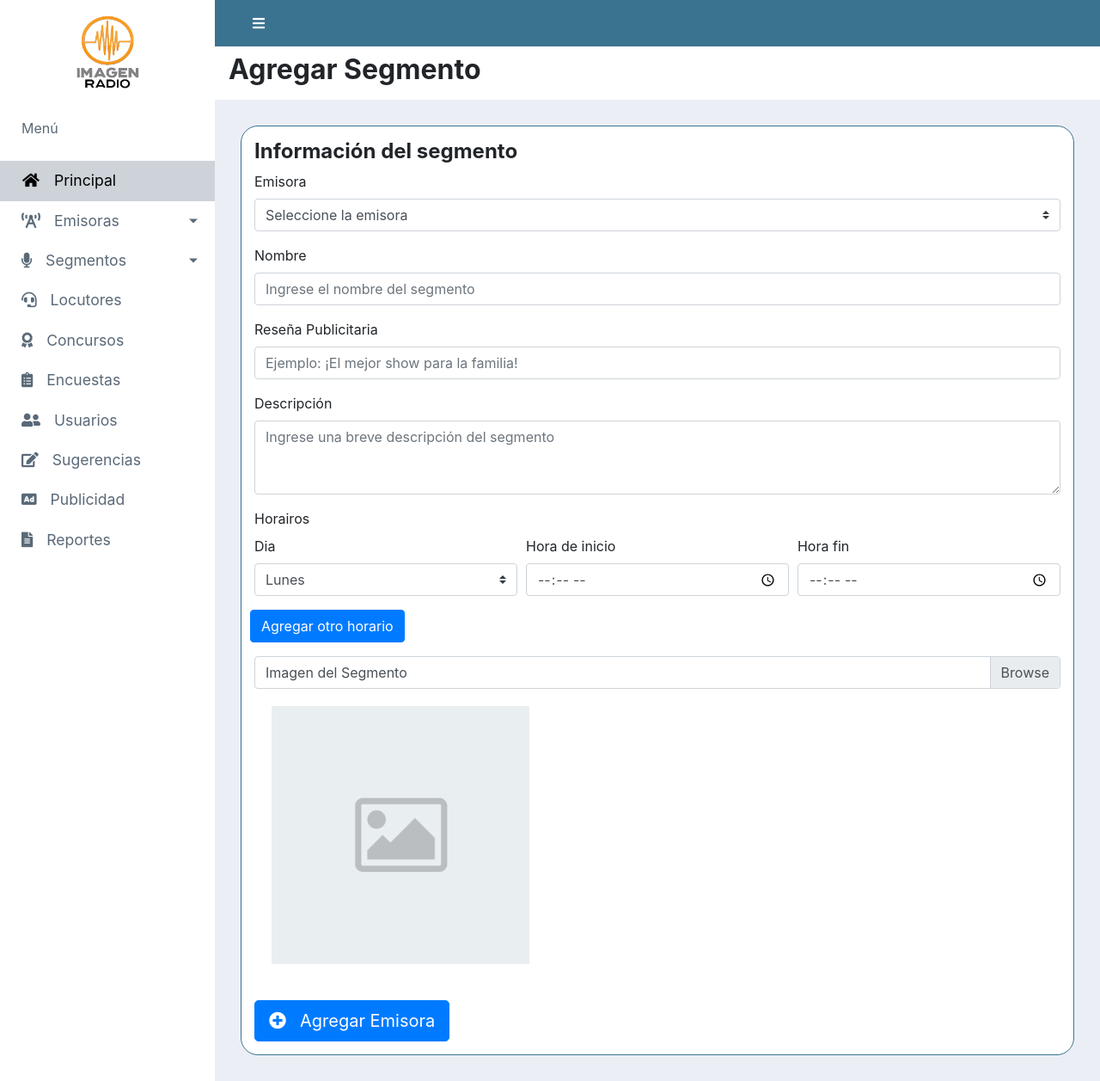
After one commit to Willov1993/AppRadio-Admin, a Django app: page /WebAdmin/segmento/agregar in a window 1280 px wide. The commit adds this page. Shown: the whole page at 86% size. Run offline with Django 3.2, Linux system fonts and the light colour scheme; some libraries are stand-ins or nearby versions.

Commit message:
Vista para agregar segmentos y gitignore [#159610950]

```diff
--- a/AppRadio/WebAdminRadio/static/webAdminRadio/css/base.css
+++ b/AppRadio/WebAdminRadio/static/webAdminRadio/css/base_site.css
@@ -118,9 +118,34 @@ a[data-toggle="collapse"] {
 }
 
 /* Espaciado entre ícono y texto */
-#sidebar i {
+i {
     margin-right: 1rem;
 }
+
+/* Reglas para el contenido de la página */
+.panel {
+    padding: 30px;
+    background-color: #EBEFF5;
+}
+
+.panel-body {
+    padding: 15px;
+    border-color: #3A7390;
+    border-style: solid;
+    border-width: 1px;
+    border-radius: 20px;
+    background-color: white;
+}
+
+/* Reglas para la barra de navegación con títutlo */
+.navbar-title {
+    background-color: white !important;
+}
+
+ul ul a {
+    padding-left: 30px !important;
+}
+
 
 /* Para pantallas pequeñas */
 @media (max-width: 768px) {
@@ -131,8 +156,5 @@ a[data-toggle="collapse"] {
     #sidebar.active {
         margin-left: 0;
     }
+
 }
-
-ul ul a {
-    padding-left: 30px !important;
-}
--- /dev/null
+++ b/AppRadio/WebAdminRadio/static/webAdminRadio/css/segmento.css
@@ -0,0 +1,11 @@
+.img-holder {
+    margin: 20px;
+    height: 300px;
+    width: 300px;
+    overflow: hidden;
+}
+
+#preview {
+    max-width: 100%;
+    max-height: 100%;
+}
--- /dev/null
+++ b/AppRadio/WebAdminRadio/static/webAdminRadio/js/img_preview.js
@@ -0,0 +1,13 @@
+function previewImg(input) {
+    if (input.files && input.files[0]) {
+        var reader = new FileReader();
+        reader.onload = function(data){
+            $('#preview').attr('src', data.target.result);
+        }
+        reader.readAsDataURL(input.files[0]);
+    }
+}
+
+$('#imgSegmento').change(function(){
+    previewImg(this);
+})
--- /dev/null
+++ b/AppRadio/WebAdminRadio/templates/webAdminRadio/agregar_segmento.html
@@ -0,0 +1,64 @@
+{% extends 'webAdminRadio/base_site.html' %}
+{% load static from staticfiles %}
+{% block page_style %}<link rel="stylesheet" type="text/css" href="{% static 'webAdminRadio/css/segmento.css' %}">{% endblock %}
+{% block content %}
+    <h4><b>Información del segmento</b></h4>
+    <form id="addSegmento">
+        <div class="form-group">
+            <label for="emisoraSelect">Emisora</label>
+            <select id="emisoraSelect" class="custom-select form-control">
+                <option selected>Seleccione la emisora</option>
+                <option value="1">Emisora 1</option>
+                <option value="2">Emisora 2</option>
+                <option value="3">Emisora 3</option>
+            </select>
+        </div>
+        <div class="form-group">
+            <label for="nombreInput">Nombre</label>
+            <input id="nombreInput" type="text" class="form-control" placeholder="Ingrese el nombre del segmento">
+        </div>
+        <div class="form-group">
+            <label for="resenaInput">Reseña Publicitaria</label>
+            <input id="resenaInput" type="text" class="form-control" placeholder="Ejemplo: ¡El mejor show para la familia!">
+        </div>
+        <div class="form-group">
+            <label for="descInput">Descripción</label>
+            <textarea class="form-control" id="descInput" rows="3" placeholder="Ingrese una breve descripción del segmento"></textarea>
+        </div>
+        <label>Horairos</label>
+        <div class="form-group">
+            <div class="form-row">
+                <div class="form-grpup col-md-4">
+                    <label for="diaInput">Dia</label>
+                    <select id="diaInput" class="custom-select form-control">
+                        <option value="Lunes">Lunes</option>
+                        <option value="Martes">Martes</option>
+                        <option value="Miércoles">Miércoles</option>
+                        <option value="Jueves">Jueves</option>
+                        <option value="Viernes">Viernes</option>
+                    </select>
+                </div>
+                <div class="form-group col-md-4">
+                    <label for="inicioInput">Hora de inicio</label>
+                    <input id="inicioInput" type="time" class="form-control">
+                </div>
+                <div class="form-group col-md-4">
+                    <label for="finInput">Hora fin</label>
+                    <input id="finInput" type="time" class="form-control">
+                </div>
+                <button type="button" class="btn btn-primary" id="addHorario">Agregar otro horario</button>
+            </div>
+        </div>
+        <div class="form-group">
+            <div class="custom-file">
+                <label for="imgSegmento" class="custom-file-label">Imagen del Segmento</label>
+                <input type="file" class="custom-file-input" id="imgSegmento" accept=".png, .jpg, .jpeg">
+                <div class="img-holder">
+                    <img id="preview" src="{% static 'webAdminRadio/images/placeholder.png' %}">
+                </div>
+            </div>
+        </div>
+        <button type="submit" class="btn btn-primary btn-lg"><i class="fas fa-plus-circle"></i>Agregar Emisora</button>
+    </form>
+{% endblock %}
+{% block page_script %}<script src="{% static 'webAdminRadio/js/img_preview.js' %}"></script>{% endblock %}
--- a/AppRadio/WebAdminRadio/templates/webAdminRadio/base.html
+++ b/AppRadio/WebAdminRadio/templates/webAdminRadio/base.html
@@ -7,6 +7,7 @@
         <!-- Bootstrap CDN -->
         <link rel="stylesheet" href="https://stackpath.bootstrapcdn.com/bootstrap/4.1.3/css/bootstrap.min.css" integrity="sha384-MCw98/SFnGE8fJT3GXwEOngsV7Zt27NXFoaoApmYm81iuXoPkFOJwJ8ERdknLPMO" crossorigin="anonymous">
         {% block styles %}{% endblock %}
+        {% block page_style %}{% endblock %}
         <!-- FontAwesome-->
         <link rel="stylesheet" href="https://use.fontawesome.com/releases/v5.3.1/css/solid.css" integrity="sha384-VGP9aw4WtGH/uPAOseYxZ+Vz/vaTb1ehm1bwx92Fm8dTrE+3boLfF1SpAtB1z7HW" crossorigin="anonymous">
         <link rel="stylesheet" href="https://use.fontawesome.com/releases/v5.3.1/css/fontawesome.css" integrity="sha384-1rquJLNOM3ijoueaaeS5m+McXPJCGdr5HcA03/VHXxcp2kX2sUrQDmFc3jR5i/C7" crossorigin="anonymous">
@@ -15,17 +16,13 @@
     <body>
         {% block navigation %}
         {% endblock %}
-        <div class="container">
-            {% block content %}
-            {% endblock %}
-        </div>
         <!-- jQuery CDN -->
         <script src="https://code.jquery.com/jquery-3.3.1.slim.min.js" integrity="sha384-q8i/X+965DzO0rT7abK41JStQIAqVgRVzpbzo5smXKp4YfRvH+8abtTE1Pi6jizo" crossorigin="anonymous"></script>
         <!-- Popper.js -->
         <script src="https://cdnjs.cloudflare.com/ajax/libs/popper.js/1.14.3/umd/popper.min.js" integrity="sha384-ZMP7rVo3mIykV+2+9J3UJ46jBk0WLaUAdn689aCwoqbBJiSnjAK/l8WvCWPIPm49" crossorigin="anonymous"></script>
         <!-- Bootstrap JS -->
         <script src="https://stackpath.bootstrapcdn.com/bootstrap/4.1.3/js/bootstrap.min.js" integrity="sha384-ChfqqxuZUCnJSK3+MXmPNIyE6ZbWh2IMqE241rYiqJxyMiZ6OW/JmZQ5stwEULTy" crossorigin="anonymous"></script>
-        {% block script %}
-        {% endblock %}
+        {% block script %}{% endblock %}
+        {% block page_script %}{% endblock %}
     </body>
 </html>
--- a/AppRadio/WebAdminRadio/templates/webAdminRadio/base_site.html
+++ b/AppRadio/WebAdminRadio/templates/webAdminRadio/base_site.html
@@ -1,6 +1,6 @@
 {% extends 'webAdminRadio/base.html' %}
 {% load static from staticfiles %}
-{% block styles %}<link rel="stylesheet" type="text/css" href="{% static 'webAdminRadio/css/base.css' %}">{% endblock %}
+{% block styles %}<link rel="stylesheet" type="text/css" href="{% static 'webAdminRadio/css/base_site.css' %}">{% endblock %}
 {% block navigation %}
 <div class="wrapper">
     <!-- Sidebar -->
@@ -73,8 +73,16 @@
                 </button>
             </div>
         </nav>
-        <h2>Aquí va el contenido de la página</h2>
-        <p>Lorem ipsum :v</p>
+        <div class="navbar navbar-expand-lg navbar-light bg-light navbar-title">
+            <h2><b>{{title}}</b></h2>
+        </div>
+        <div class="panel">
+            <div class="panel-body">
+                <!-- Este bloque es donde va el contenido de la página -->
+                {% block content %}
+                {% endblock %}
+            </div>
+        </div>
     </div>
 </div>
 {% endblock %}
--- a/AppRadio/WebAdminRadio/urls.py
+++ b/AppRadio/WebAdminRadio/urls.py
@@ -3,5 +3,5 @@ from . import views
 
 urlpatterns = [
     path('', views.login, name='login'),
-    path('admin', views.principal, name="pincipal")
+    path('segmento/agregar', views.agregar_segmento, name="ag_segmento")
 ]
--- a/AppRadio/WebAdminRadio/views.py
+++ b/AppRadio/WebAdminRadio/views.py
@@ -4,5 +4,5 @@ from django.shortcuts import render
 def login(request):
     return render(request, 'WebAdminRadio/login.html', {'title': 'Login'})
 
-def principal(request):
-    return render(request, 'WebAdminRadio/base_site.html', {'title': 'Principal'})
+def agregar_segmento(request):
+    return render(request, 'WebAdminRadio/agregar_segmento.html', {'title': 'Agregar Segmento'})
```
Also changed, not shown: AppRadio/WebAdminRadio/static/webAdminRadio/images/placeholder.png (added), 1 other file.
